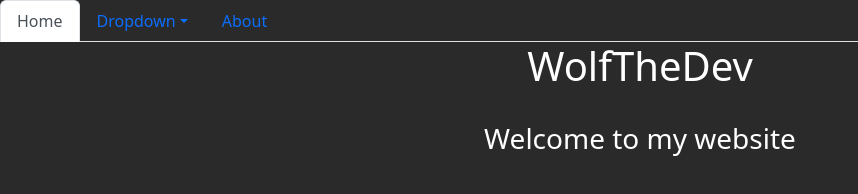
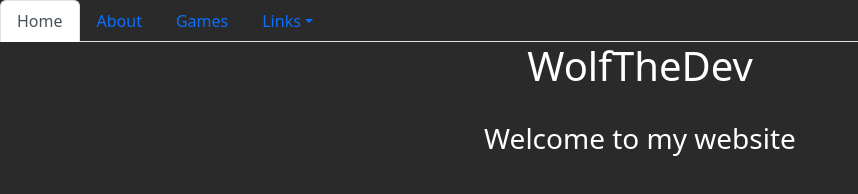
Before and after one commit to TheMidnightWolfYT/homepage, a plain HTML site: page index.html in a window 1280 px wide. Shown: the whole page, without its empty margins (0-858 px from the left). Drawn offline with nearby package versions, Linux system fonts and the light colour scheme.

Commit message:
Update index.html

```diff
--- a/index.html
+++ b/index.html
@@ -12,9 +12,15 @@
     <ul class="nav nav-tabs">
         <li class="nav-item">
             <a class="nav-link active" aria-current="page" href="#">Home</a>
+        <li class="nav-item">
+            <a class="nav-link" href="#">About</a>
         </li>
+       <li class="nav-item">
+            <a class="nav-link" href="#">Games</a>
+        </li>
+                </li>
         <li class="nav-item dropdown">
-            <a class="nav-link dropdown-toggle" data-bs-toggle="dropdown" href="#" role="button" aria-expanded="false">Dropdown</a>
+            <a class="nav-link dropdown-toggle" data-bs-toggle="dropdown" href="#" role="button" aria-expanded="false">Links</a>
             <ul class="dropdown-menu">
                 <li><a class="dropdown-item" href="#">Discord</a></li>
                 <li><a class="dropdown-item" href="#">YouTube - Gaming</a></li>
@@ -22,13 +28,7 @@
                 <li><hr class="dropdown-divider"></li>
              </ul>
         </li>
-        <li class="nav-item">
-            <a class="nav-link" href="#">About</a>
-        </li>
-       <!-- <li class="nav-item">
-            <a class="nav-link" href="#">Games</a>
-        </li>
-        <li class="nav-item">
+    <!--<li class="nav-item">
             <a class="nav-link disabled" aria-disabled="true">Disabled</a>
         </li> -->
     </ul>
```
